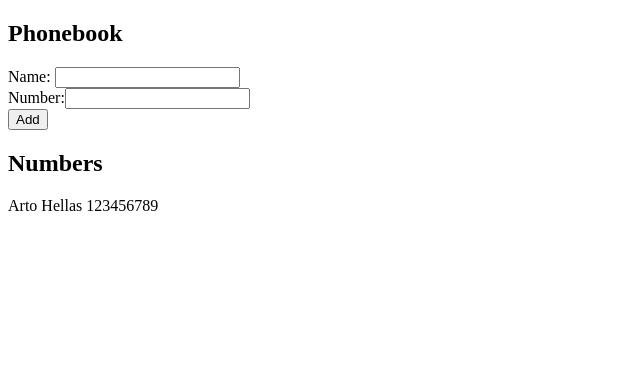
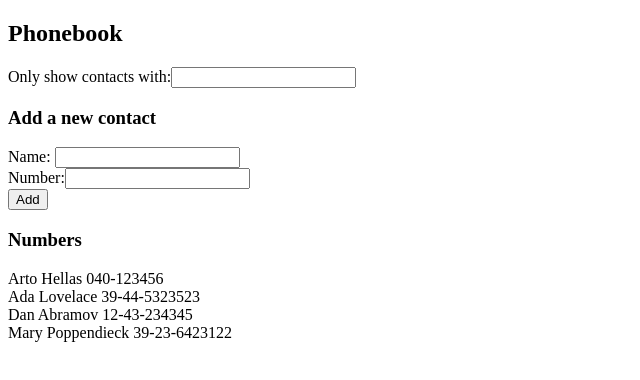
Before and after one commit to MichelPescina/FullStackOpen-Answers, a React (Vite) app in the folder part2/phonebook/: page / in a window 1280 px wide. Shown: the top 380 px of the page, without its empty margins (0-640 px from the left). Built offline with nearby package versions, Linux system fonts and the light colour scheme.

Commit message:
Finished exercise 2.9

```diff
--- a/part2/phonebook/src/App.jsx
+++ b/part2/phonebook/src/App.jsx
@@ -4,9 +4,17 @@ const Entry = ({entry}) => {
   return <div>{entry.name} {entry.number}</div>
 }
 
-const Phonebook = ({data}) => {
+const Phonebook = ({data, filter}) => {
+  const hasString = (name, query) => {
+    return name.toLowerCase().includes(query.toLowerCase())
+  }
+
   let elements = data.map((entry) => {
-    return <Entry key={entry.name} entry={entry}></Entry>
+    let elem = null
+    if (filter === '' || hasString(entry.name, filter)) {
+      elem = <Entry key={entry.name} entry={entry}></Entry>
+    }
+    return elem
   })
   return (
     <div>
@@ -17,10 +25,14 @@ const Phonebook = ({data}) => {
 
 const App = () => {
   const [persons, setPersons] = useState([
-    { name: 'Arto Hellas', number: "123456789"}
+    { name: 'Arto Hellas', number: '040-123456', id: 1 },
+    { name: 'Ada Lovelace', number: '39-44-5323523', id: 2 },
+    { name: 'Dan Abramov', number: '12-43-234345', id: 3 },
+    { name: 'Mary Poppendieck', number: '39-23-6423122', id: 4 }
   ])
   const [newName, setNewName] = useState('')
   const [newNum, setNewNum] = useState('')
+  const [filter, setFilter] = useState('')
 
   const factoryUpdate = (setState) => {
     return (event) => setState(event.target.value)
@@ -46,7 +58,14 @@ const App = () => {
   return (
     <div>
       <h2>Phonebook</h2>
+      <div>
+        <div>
+          Only show contacts with:
+          <input type='text' onChange={factoryUpdate(setFilter)}/>
+        </div>
+      </div>
       <form onSubmit={handleSubmit}>
+        <h3>Add a new contact</h3>
         <div>
           Name: <input value={newName} onChange={factoryUpdate(setNewName)}/>
         </div>
@@ -60,8 +79,8 @@ const App = () => {
         </div>
         <div> <button type="submit">Add</button> </div>
       </form>
-      <h2>Numbers</h2>
-      <Phonebook data={persons}></Phonebook>
+      <h3>Numbers</h3>
+      <Phonebook data={persons} filter={filter}></Phonebook>
     </div>
   )
 }
```
